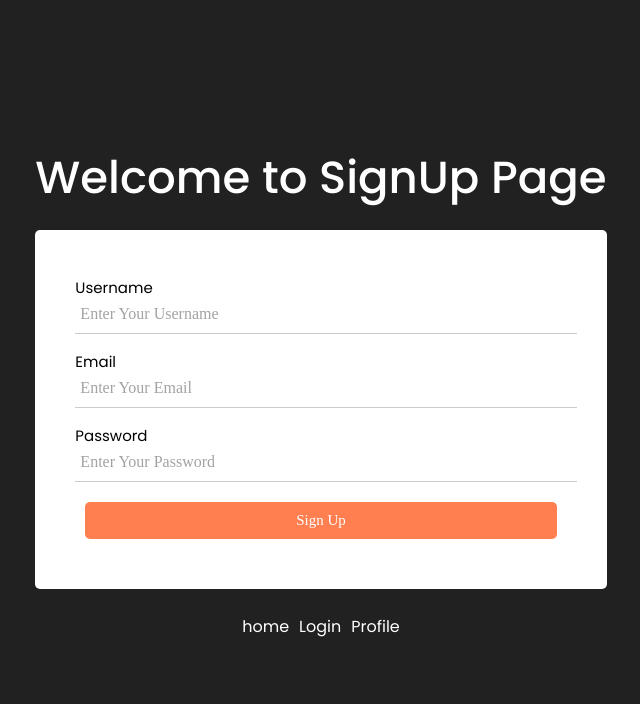
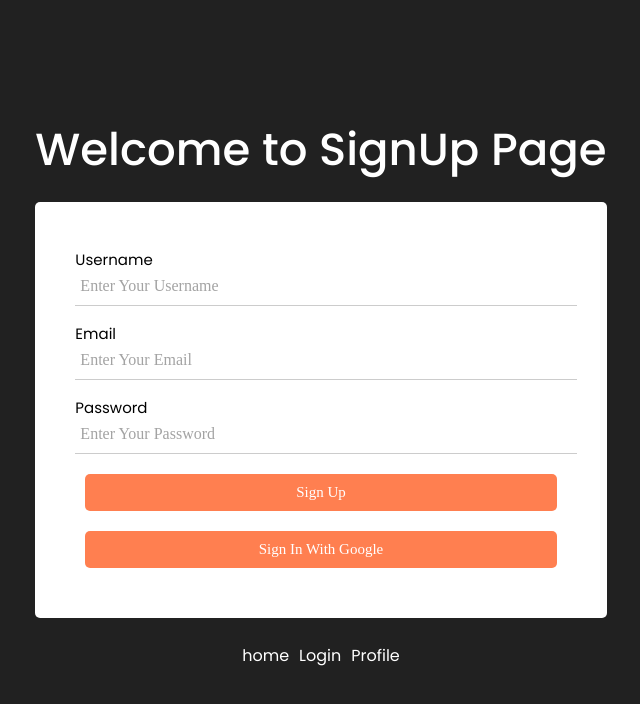
Before and after one commit to hamzaalvi1/NextJS-Custom-Authentication, a Next.js app: page /signup in a window 1280 px wide. Shown: the top 704 px of the page, without its empty margins (319-959 px from the left). Built offline with nearby package versions, Linux system fonts and the light colour scheme.

Commit message:
next-auth wip

```diff
--- a/src/app/api/auth/[...nextauth]/option.ts
+++ b/src/app/api/auth/[...nextauth]/option.ts
@@ -1,8 +1,13 @@
 import type { NextAuthOptions } from "next-auth";
+import GoogleProvider from "next-auth/providers/google";
 import CredentialsProvider from "next-auth/providers/credentials";
 
 export const options: NextAuthOptions = {
   providers: [
+    GoogleProvider({
+      clientId: process.env.GOOGLE_CLIENT_ID as string,
+      clientSecret: process.env.GOOGLE_CLIENT_SECRET as string,
+    }),
     CredentialsProvider({
       name: "Credentials",
       credentials: {
--- a/src/app/components/Form/Form.tsx
+++ b/src/app/components/Form/Form.tsx
@@ -75,6 +75,9 @@ function Form(props: formProps) {
           />
         </label>
         <button type="submit">{btnText}</button>
+        <button type="button" onClick={() => signIn("google")}>
+          Sign In With Google
+        </button>
       </form>
     </div>
   );
--- a/src/app/globals.css
+++ b/src/app/globals.css
@@ -316,7 +316,8 @@ body * {
   font-family: '__Poppins_6fcd13';
 }
 
-button[type="submit"] {
+button[type="submit"],
+button[type="button"] {
   background: coral;
   padding: 10px;
   margin: 10px;
--- a/src/app/layout.tsx
+++ b/src/app/layout.tsx
@@ -1,6 +1,7 @@
 import "./globals.css";
 import type { Metadata } from "next";
 import { Poppins } from "next/font/google";
+
 const poppins = Poppins({
   weight: ["300", "400", "500", "600", "700"],
   subsets: ["latin"],
@@ -10,7 +11,7 @@ export const metadata: Metadata = {
   description: "Generated by create next app",
 };
 
-export default function RootLayout({
+export default async function RootLayout({
   children,
 }: {
   children: React.ReactNode;
--- a/src/app/login/page.tsx
+++ b/src/app/login/page.tsx
@@ -1,6 +1,7 @@
 import React from "react";
 import Link from "next/link";
 import { Form } from "../components/Form";
+
 interface ILoginProps {
   params: {};
   searchParams: { callbackUrl: string };
```
Also changed, not shown: src/app/page.tsx (+8 -1 lines).
